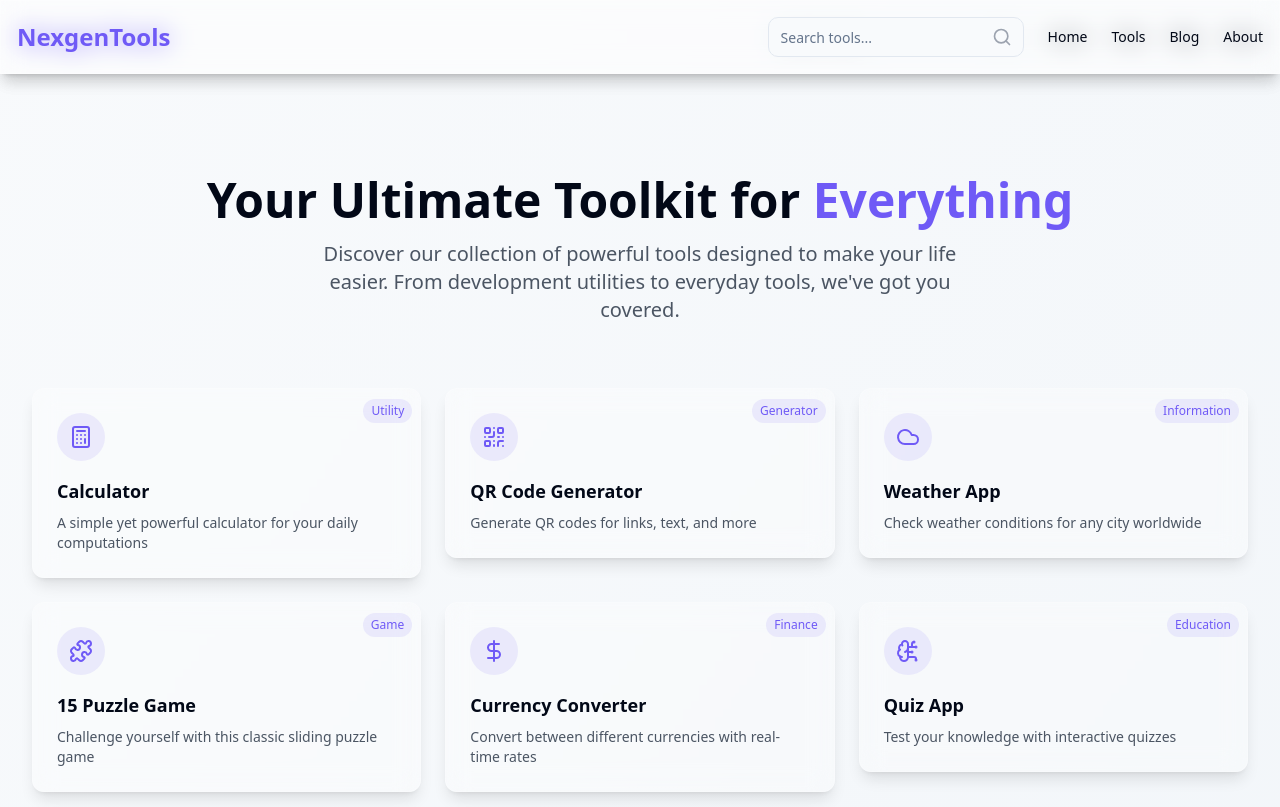
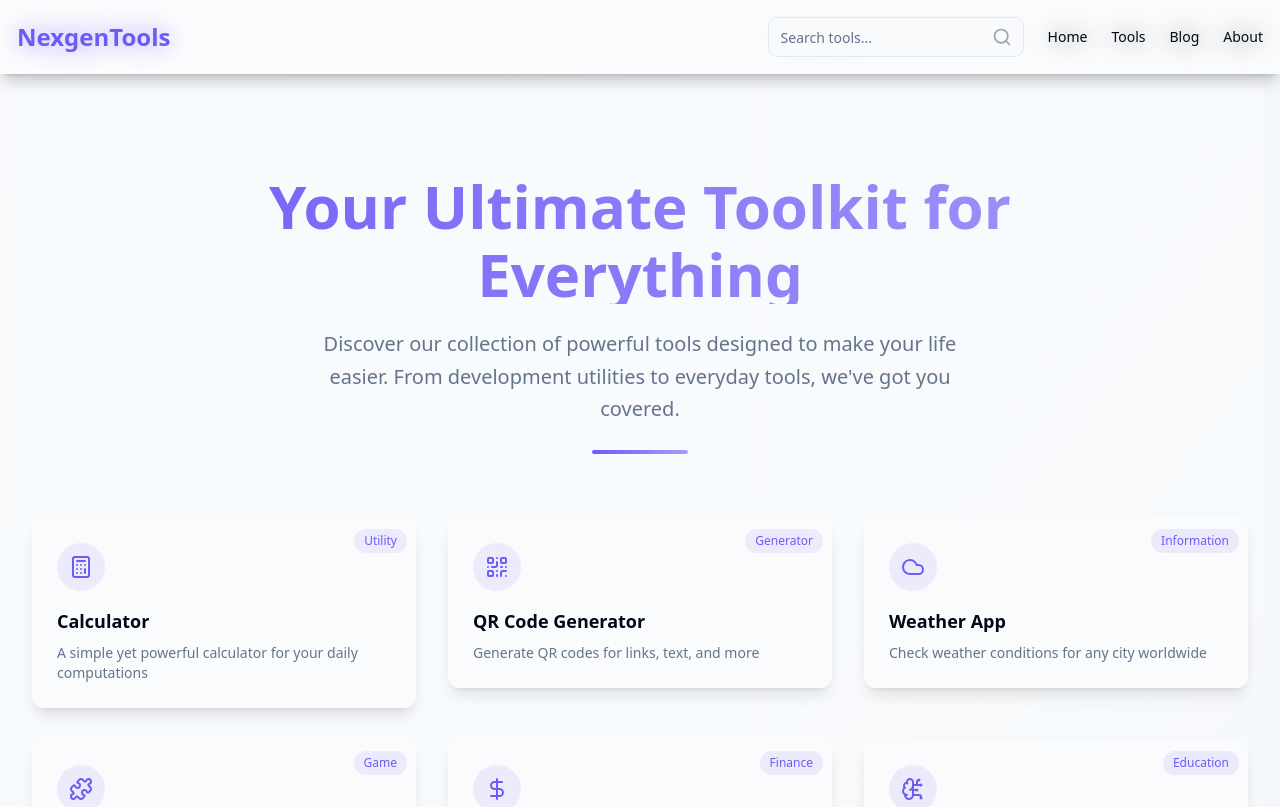
Before and after one commit to prashantsinghmangat/Nexgentools, a React (Vite) app: page / in a window 1280 px wide. Shown: the top 807 px of the page. Built offline with nearby package versions, Linux system fonts and the light colour scheme.

Commit message:
Improve UI Design Aesthetics
Enhanced the overall visual appeal of the application by refining the design elements and layout. Consider reviewing specific components for further optimization.
[skip gpt_engineer]

```diff
--- a/src/components/ToolCard.tsx
+++ b/src/components/ToolCard.tsx
@@ -12,19 +12,29 @@ interface ToolCardProps {
 export const ToolCard = ({ title, description, icon: Icon, path, category }: ToolCardProps) => {
   return (
     <Link to={path}>
-      <div className="tool-card group">
+      <div className="relative overflow-hidden rounded-xl p-6 glass-card
+                    transition-all duration-300 hover:scale-[1.02] hover:shadow-xl
+                    group border border-white/20 hover:border-primary/20
+                    bg-white/5 backdrop-blur-lg">
+        <div className="absolute inset-0 bg-gradient-to-br from-primary/10 to-transparent opacity-0
+                      group-hover:opacity-100 transition-opacity duration-300" />
         <div className="absolute top-2 right-2">
-          <span className="inline-flex items-center rounded-full bg-primary/10 px-2 py-1 text-xs font-medium text-primary">
+          <span className="inline-flex items-center rounded-full bg-primary/10 px-2.5 py-1 text-xs font-medium text-primary">
             {category}
           </span>
         </div>
-        <div className="flex items-center justify-center w-12 h-12 rounded-full bg-primary/10 mb-4">
-          <Icon className="w-6 h-6 text-primary" />
+        <div className="relative">
+          <div className="flex items-center justify-center w-12 h-12 rounded-full bg-primary/10 mb-4
+                        group-hover:bg-primary/20 transition-colors duration-300">
+            <Icon className="w-6 h-6 text-primary" />
+          </div>
+          <h3 className="text-lg font-semibold mb-2 group-hover:text-primary transition-colors">
+            {title}
+          </h3>
+          <p className="text-sm text-muted-foreground group-hover:text-foreground transition-colors">
+            {description}
+          </p>
         </div>
-        <h3 className="text-lg font-semibold mb-2 group-hover:text-primary transition-colors">
-          {title}
-        </h3>
-        <p className="text-sm text-gray-600">{description}</p>
       </div>
     </Link>
   );
--- a/src/pages/Index.tsx
+++ b/src/pages/Index.tsx
@@ -88,28 +88,35 @@ const Index = () => {
   );
 
   return (
-    <div className="min-h-screen flex flex-col">
+    <div className="min-h-screen flex flex-col bg-gradient-to-br from-background via-background to-secondary/20">
       <Header />
       <main className="flex-grow pt-24 pb-16">
         <div className="container mx-auto px-4">
-          <section className="text-center mb-16 animate-fade-in">
-            <h1 className="text-4xl md:text-5xl font-bold mb-4">
+          <section className="text-center mb-16 space-y-6 animate-fade-in">
+            <h1 className="text-4xl md:text-6xl font-bold mb-4 bg-clip-text text-transparent bg-gradient-to-r from-primary to-primary/60">
               Your Ultimate Toolkit for
-              <span className="text-primary"> Everything</span>
+              <span className="block mt-2">Everything</span>
             </h1>
-            <p className="text-xl text-gray-600 max-w-2xl mx-auto">
+            <p className="text-xl text-muted-foreground max-w-2xl mx-auto leading-relaxed">
               Discover our collection of powerful tools designed to make your life easier.
               From development utilities to everyday tools, we've got you covered.
             </p>
+            <div className="w-24 h-1 bg-gradient-to-r from-primary to-primary/60 mx-auto rounded-full" />
           </section>
 
-          <section className="grid grid-cols-1 md:grid-cols-2 lg:grid-cols-3 gap-6">
-            {filteredTools.map((tool) => (
-              <ToolCard key={tool.path} {...tool} />
+          <section className="grid grid-cols-1 md:grid-cols-2 lg:grid-cols-3 gap-8">
+            {filteredTools.map((tool, index) => (
+              <div key={tool.path}
+                   className="opacity-0 animate-fade-in"
+                   style={{ animationDelay: `${index * 0.1}s`, animationFillMode: 'forwards' }}>
+                <ToolCard {...tool} />
+              </div>
             ))}
             {filteredTools.length === 0 && (
-              <div className="col-span-full text-center py-8 text-gray-500">
-                No tools found matching your search criteria.
+              <div className="col-span-full text-center py-12 glass-card rounded-lg">
+                <p className="text-xl text-muted-foreground">
+                  No tools found matching your search criteria.
+                </p>
               </div>
             )}
           </section>
```
